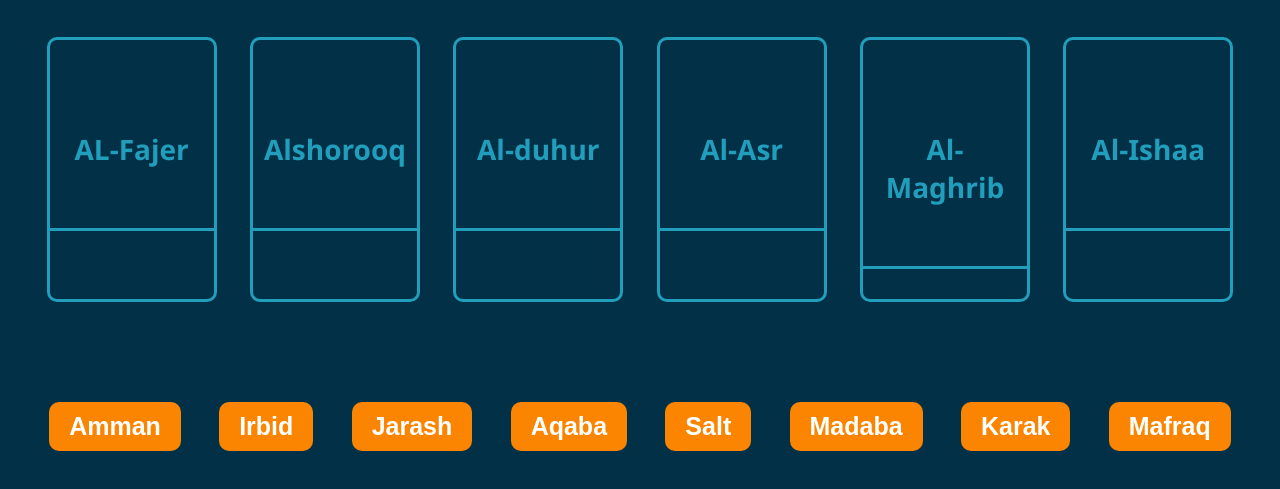
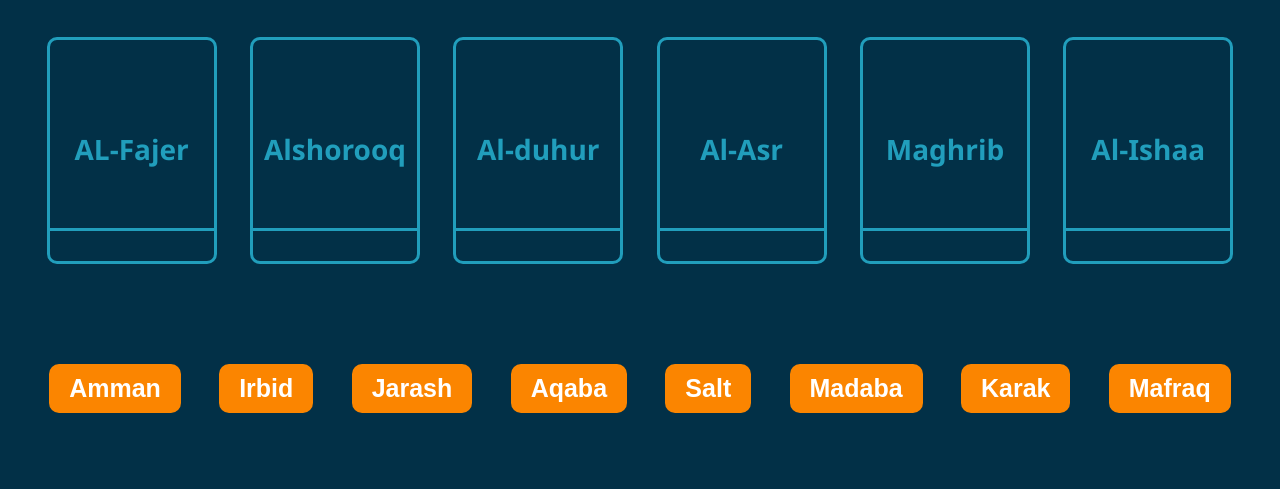
Before and after one commit to zaid11osama/Adhan_In_Jordanian_Cities, a plain HTML site: page index.html in a window 1280 px wide. Shown: the part 205-694 px from the top of the page. Drawn offline with nearby package versions, Linux system fonts and the light colour scheme; no server answers.

Commit message:
Update index.html

```diff
--- a/index.html
+++ b/index.html
@@ -162,7 +162,7 @@
 
             </div>
             <div class="box">
-                <div class="adhan">Al-Maghrib</div>
+                <div class="adhan">Maghrib</div>
                 <div class="time" id="Maghrib"></div>
 
             </div>
```
